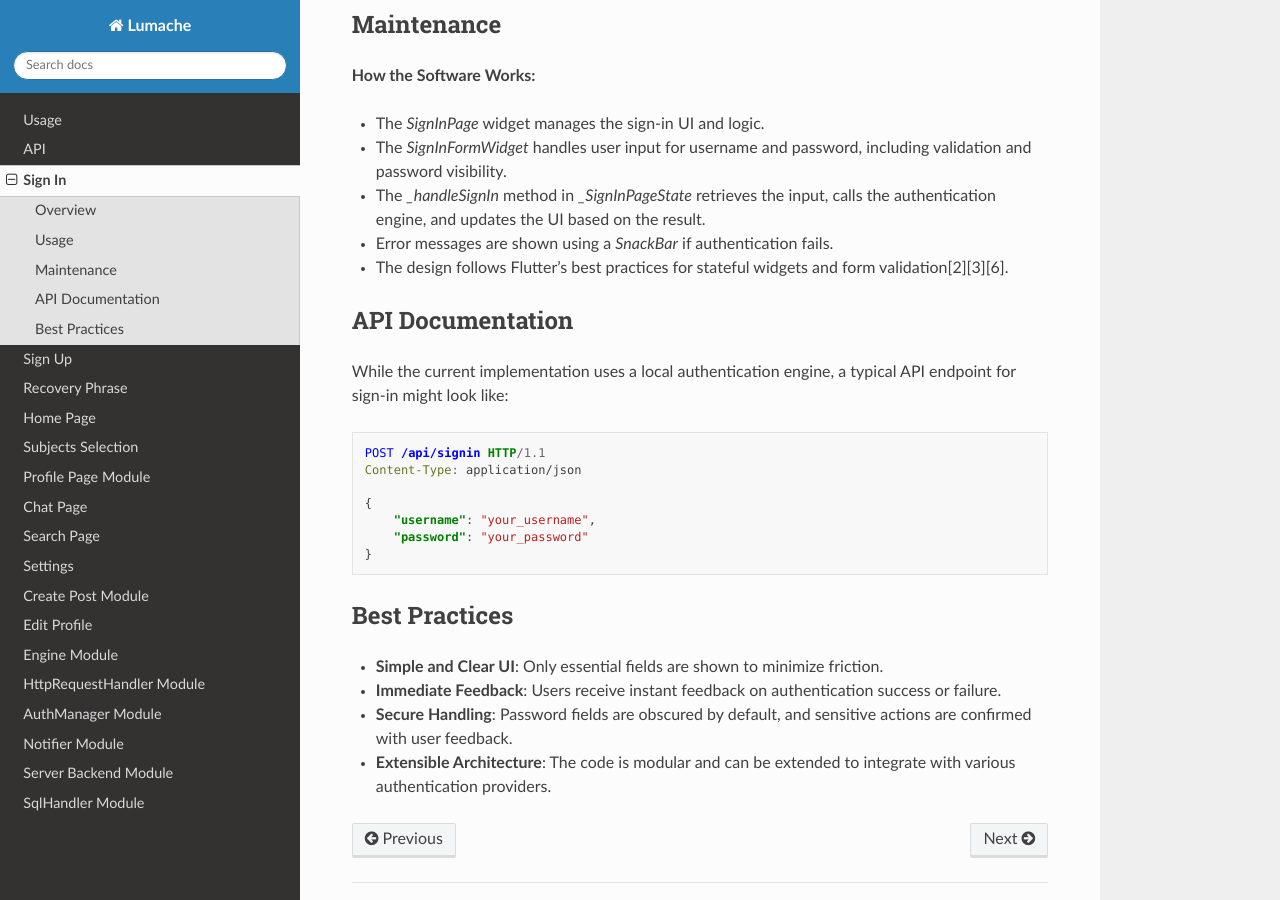
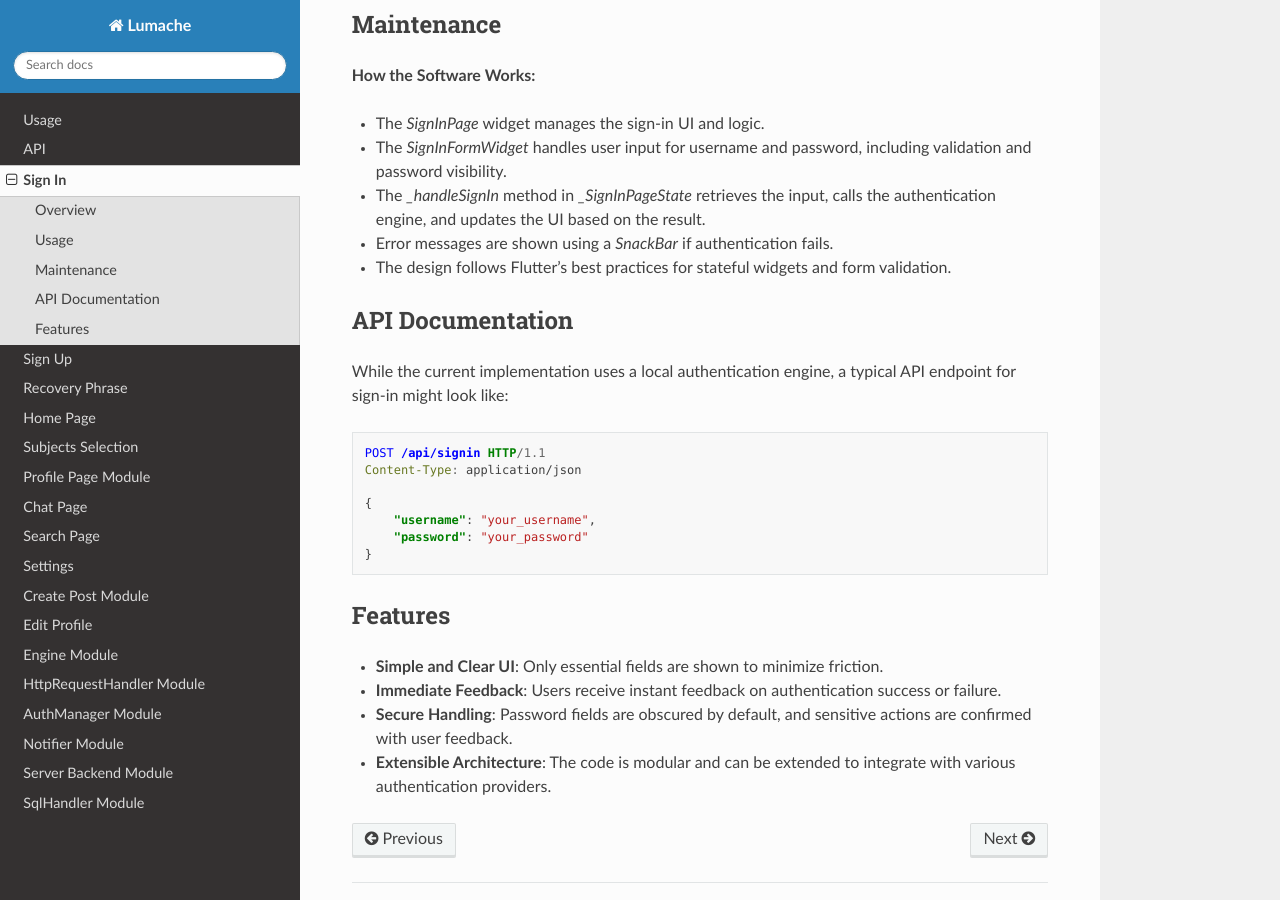
Before and after one commit to Basnoo05/rtd-tutorial, a Sphinx documentation site: the page built from docs/source/signin.rst, in a window 1280 px wide and 900 px high, scrolled down 744 px. Built offline with Sphinx 7.4.7 and the Read the Docs theme 3.1.0, drawn with Linux system fonts in a browser that asks for light colours.

Commit message:
Update signin.rst

```diff
--- a/docs/source/signin.rst
+++ b/docs/source/signin.rst
@@ -39,7 +39,7 @@ Maintenance
 - The `SignInFormWidget` handles user input for username and password, including validation and password visibility.
 - The `_handleSignIn` method in `_SignInPageState` retrieves the input, calls the authentication engine, and updates the UI based on the result.
 - Error messages are shown using a `SnackBar` if authentication fails.
-- The design follows Flutter's best practices for stateful widgets and form validation[2][3][6].
+- The design follows Flutter's best practices for stateful widgets and form validation.
 
 API Documentation
 -----------------
@@ -57,7 +57,7 @@ While the current implementation uses a local authentication engine, a typical A
    }
 
 
-Best Practices
+Features
 --------------
 
 - **Simple and Clear UI**: Only essential fields are shown to minimize friction.
```
